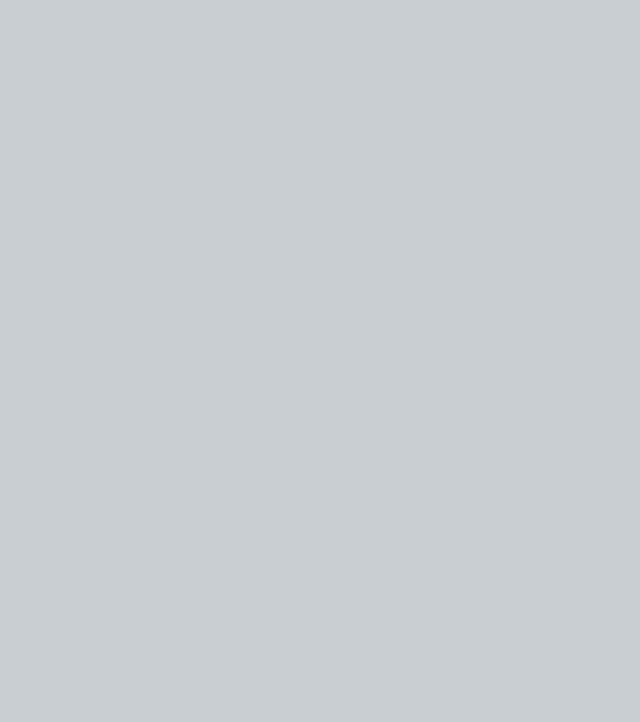
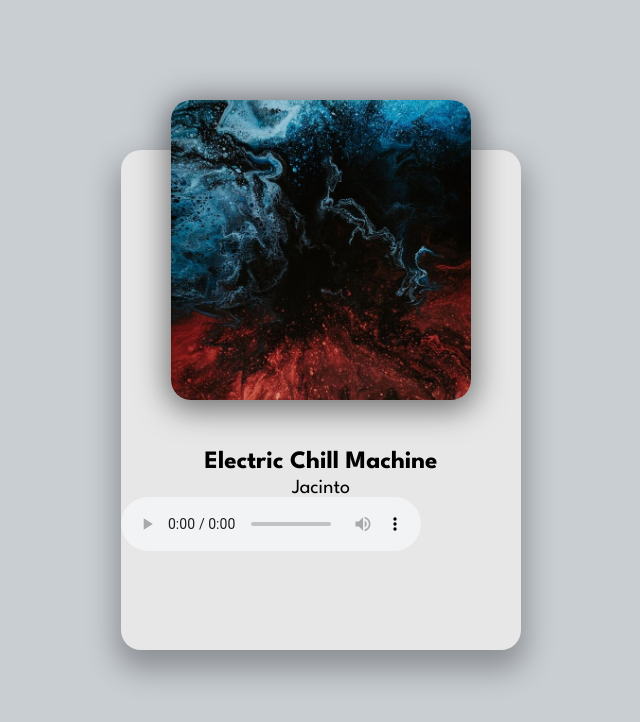
Before and after one commit to DalaScript/music-player, a plain HTML site: page index.html in a window 1280 px wide. Shown: the whole page, without its empty margins (319-959 px from the left). Drawn offline with Linux system fonts and the light colour scheme.

Commit message:
setup html and css, add live demo link in readme

```diff
--- a/index.html
+++ b/index.html
@@ -9,6 +9,15 @@
     <link rel="stylesheet" href="style.css">
 </head>
 <body>
+    <div class="player-container">
+        <!-- Song -->
+        <div class="img-container">
+            <img src="assets/img/jacinto-1.jpg" alt="Album Art">
+        </div>
+        <h2 id="title">Electric Chill Machine</h2>
+        <h3 id="artist">Jacinto</h3>
+        <audio src="assets/music/jacinto-1.mp3" controls></audio>
+    </div>
     <!-- Script -->
     <script src="script.js"></script>
 </body>
--- a/style.css
+++ b/style.css
@@ -1,4 +1,6 @@
 /* Images created by: https://unsplash.com/@pawel_czerwinski */
+
+@import url('https://fonts.googleapis.com/css2?family=League+Spartan:wght@100..900&display=swap');
 
 html {
   box-sizing: border-box;
@@ -11,19 +13,33 @@ body {
   display: flex;
   justify-content: center;
   align-items: center;
-
+  font-family: "League Spartan", sans-serif;
   font-size: 12px;
 }
 
-
+.player-container {
+  height: 500px;
+  width: 400px;
+  background: #e7e7e7;
+  border-radius: 20px;
+  box-shadow: 0 15px 30px 5px rgba(0, 0, 0, 0.3);
+}
 
 .img-container {
-
+  height: 300px;
+  width: 300px;
   position: relative;
   top: -50px;
   left: 50px;
 }
 
+.img-container img {
+  height: 100%;
+  width: 100%;
+  object-fit: cover;
+  border-radius: 20px;
+  box-shadow: 0 5px 30px 5px rgba(0, 0, 0, 0.5);
+}
 
 h2 {
   font-size: 25px;
@@ -89,7 +105,9 @@ h3 {
 
 /* Media Query: iPhone (Vertical) */
 @media screen and (max-width: 376px) {
-
+  .player-container {
+    width: 95vw;
+  }
 
   .img-container {
     left: 29px;
```
Also changed, not shown: 1 other file.
